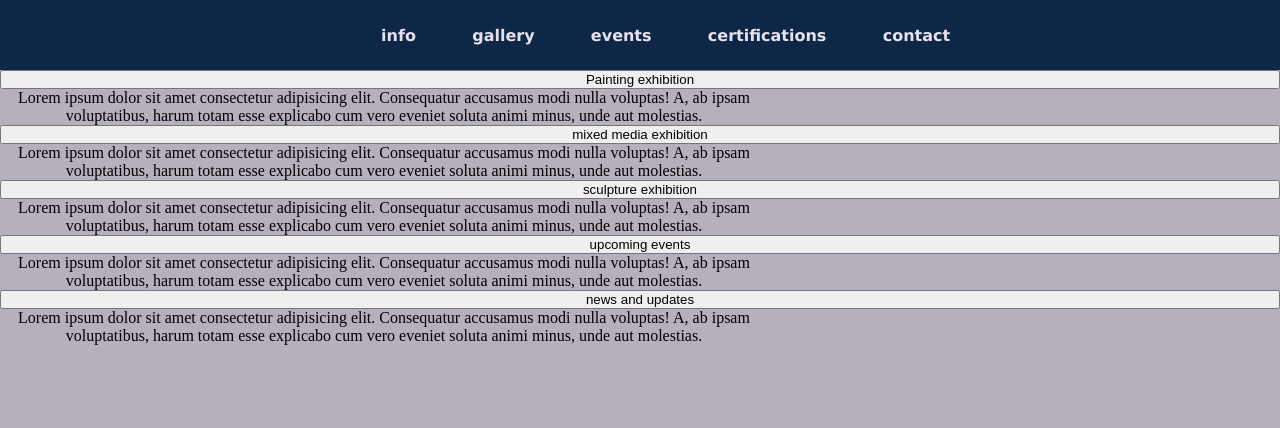
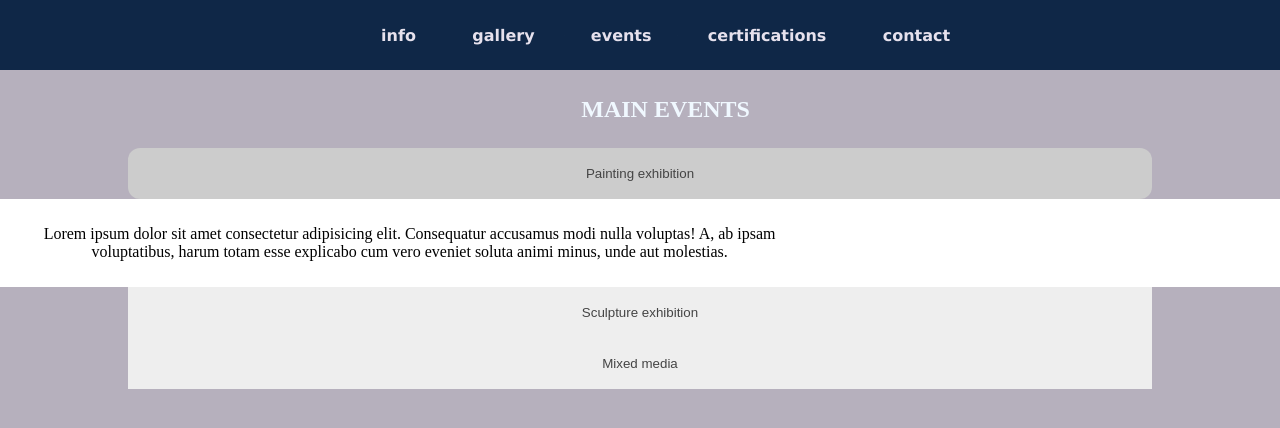
Before and after one commit to Quaczoreq/portfolio, a plain HTML site: page events.html in a window 1280 px wide. Both pictures are taken after a click on the button "Painting exhibition". Shown: the top 428 px of the page. Drawn offline with Linux system fonts and the light colour scheme.

Commit message:
update10

```diff
--- a/assets/styles/navbar.css
+++ b/assets/styles/navbar.css
@@ -16,6 +16,7 @@ body{
 .nav-main ul{
     display: inline;
     font-family: Verdana, Geneva, Tahoma, sans-serif;
+
 }
 .nav-main li{
     list-style: none;
--- a/assets/styles/pgcontent.css
+++ b/assets/styles/pgcontent.css
@@ -65,8 +65,7 @@ img {
 .flex-container {
     align-items:center;
     display:flex;
-    padding: 2%;
-
+    padding-top: 2%;
 }
 
 .centered {
@@ -81,8 +80,8 @@ img {
     color: #444;
     cursor: pointer;
     padding: 18px;
-    width: 100%;
-    text-align: left;
+    width: 80%;
+    text-align:center;
     border: none;
     outline: none;
     transition: 0.4s;
@@ -95,8 +94,13 @@ img {
 
   /* Style the accordion panel. Note: hidden by default */
   .panel {
-    padding: 0 18px;
+    padding: 2%;
     background-color: white;
     display: none;
     overflow: hidden;
   }
+   /* Style the paneltext */
+  .p-panel{
+    text-align: justify;
+    text-align: center;
+  }
--- a/events.html
+++ b/events.html
@@ -24,23 +24,35 @@
             </div>
         </div>
     </div>
-    <button>Painting exhibition</button>
-        <div>
+    <h2 style="color:aliceblue; padding:2%;"> MAIN EVENTS</h2>
+    <button class="accordion">Painting exhibition</button>
+        <div  class="panel">
+            <p >Lorem ipsum dolor sit amet consectetur adipisicing elit. Consequatur accusamus modi nulla voluptas! A, ab ipsam voluptatibus, harum totam esse explicabo cum vero eveniet soluta animi minus, unde aut molestias.</p>
+        </div>
+    <button class="accordion">Sculpture exhibition</button>
+        <div class="panel">
             <p>Lorem ipsum dolor sit amet consectetur adipisicing elit. Consequatur accusamus modi nulla voluptas! A, ab ipsam voluptatibus, harum totam esse explicabo cum vero eveniet soluta animi minus, unde aut molestias.</p>
-        <button>mixed media exhibition</button>
-            <div>
-                <p>Lorem ipsum dolor sit amet consectetur adipisicing elit. Consequatur accusamus modi nulla voluptas! A, ab ipsam voluptatibus, harum totam esse explicabo cum vero eveniet soluta animi minus, unde aut molestias.</p>
-        <button>sculpture exhibition</button>
-                <div>
-                    <p>Lorem ipsum dolor sit amet consectetur adipisicing elit. Consequatur accusamus modi nulla voluptas! A, ab ipsam voluptatibus, harum totam esse explicabo cum vero eveniet soluta animi minus, unde aut molestias.</p>
-                    <button>upcoming events</button>
-                    <div>
-                        <p>Lorem ipsum dolor sit amet consectetur adipisicing elit. Consequatur accusamus modi nulla voluptas! A, ab ipsam voluptatibus, harum totam esse explicabo cum vero eveniet soluta animi minus, unde aut molestias.</p>
-                        <button>news and updates</button>
-                        <div>
-                            <p>Lorem ipsum dolor sit amet consectetur adipisicing elit. Consequatur accusamus modi nulla voluptas! A, ab ipsam voluptatibus, harum totam esse explicabo cum vero eveniet soluta animi minus, unde aut molestias.</p>
+        </div>
+    <button class="accordion">Mixed media</button>
+        <div class="panel">
+            <p>Lorem ipsum dolor sit amet consectetur adipisicing elit. Consequatur accusamus modi nulla voluptas! A, ab ipsam voluptatibus, harum totam esse explicabo cum vero eveniet soluta animi minus, unde aut molestias.</p>
+        </div>
+        <script>
+            var acc = document.getElementsByClassName("accordion");
+            var i;
 
-        </div>
+            for (i = 0; i < acc.length; i++) {
+              acc[i].addEventListener("click", function() {
+                this.classList.toggle("active");
+                var panel = this.nextElementSibling;
+                if (panel.style.display === "block") {
+                  panel.style.display = "none";
+                } else {
+                  panel.style.display = "block";
+                }
+              });
+            }
+            </script>
 </body>
 
 </html>
```
